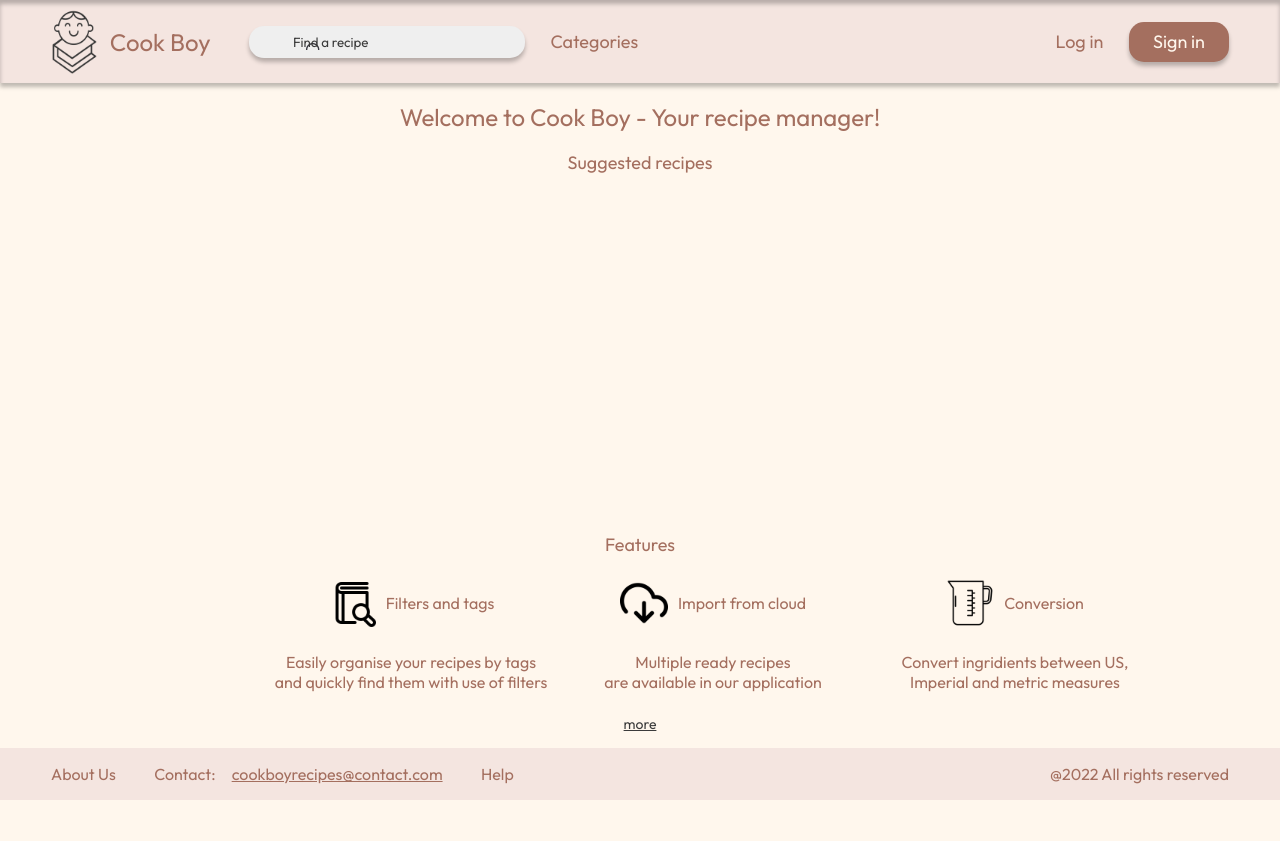
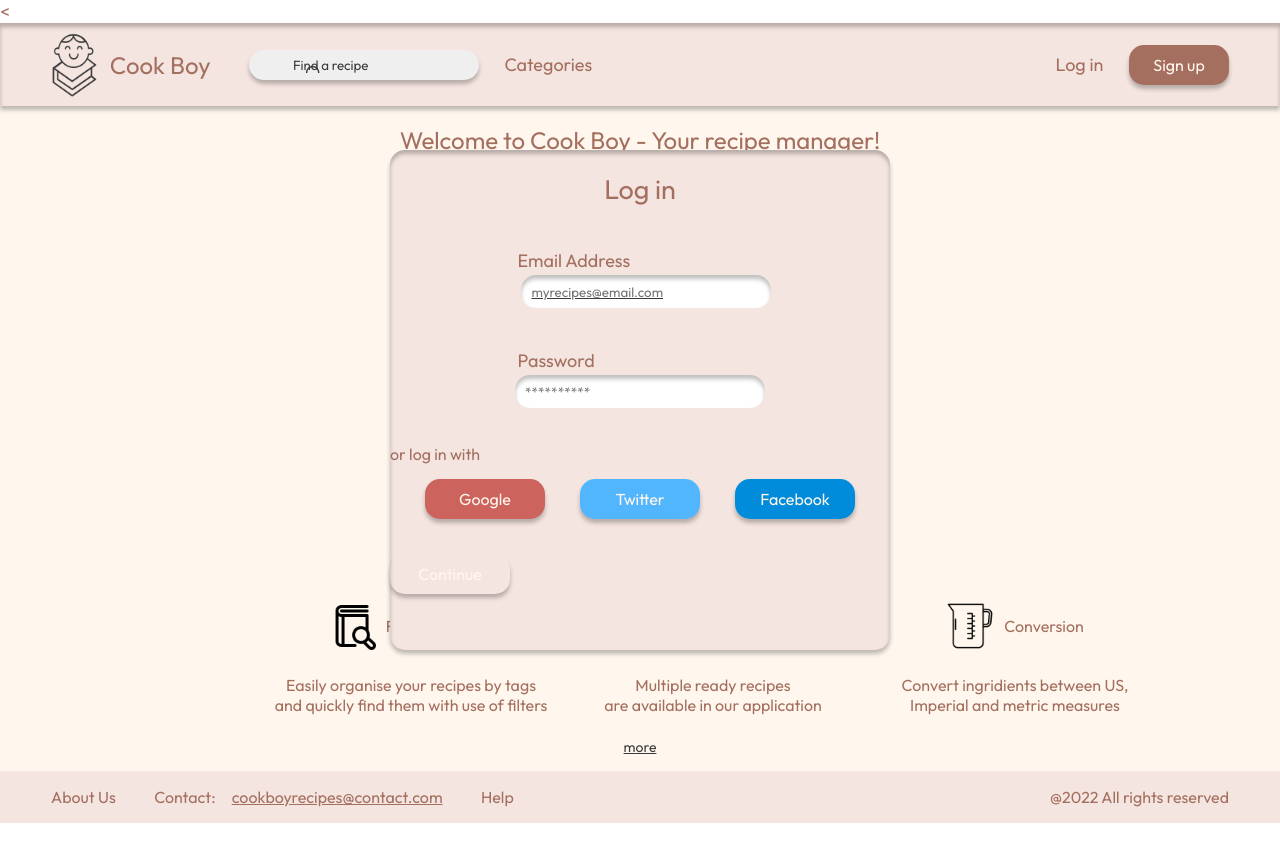
Before and after one commit to hubegaw/Cook-Boy---recipe-manager_old, a PHP site: page / in a window 1280 px wide. Before the commit the page ends 800 px from the top, so only its background shows below. Run offline with PHP 8.4, Linux system fonts and the light colour scheme.

Commit message:
working on authorisation

```diff
--- a/Routing.php
+++ b/Routing.php
@@ -1,4 +1,4 @@
-<?php
+<<?php
 
 require_once 'src/controllers/DefaultController.php';
 require_once 'src/controllers/SecurityController.php';
--- a/index.php
+++ b/index.php
@@ -8,5 +8,6 @@ $path = parse_url( $path, PHP_URL_PATH);
 Router::get('', 'DefaultController');
 Router::get('my_recipes', 'DefaultController');
 Router::get('add_recipe', 'DefaultController');
+Router::post('login', 'SecurityController');
 
 Router::run($path);
--- a/public/css/header.css
+++ b/public/css/header.css
@@ -4,7 +4,7 @@
     order: 0;
     min-height: 60px;
     background: #F4E5E0;
-    box-shadow: 0px 4px 4px rgba(0, 0, 0, 0.25), inset 0px 4px 4px rgba(0, 0, 0, 0.25);
+    box-shadow: 0 4px 4px rgba(0, 0, 0, 0.25), inset 0px 4px 4px rgba(0, 0, 0, 0.25);
     padding: 9px 51px;
 }
 
@@ -38,7 +38,7 @@
 }
 
 .box {
-    box-shadow: 0px 4px 4px rgba(0, 0, 0, 0.25);
+    box-shadow: 0 4px 4px rgba(0, 0, 0, 0.25);
     border-radius: 15px;
 }
 
@@ -66,9 +66,8 @@ button {
     background: #A46F5F;
     color: #FFF7ED;
     font-size: 16px;
-    box-shadow: 0px 4px 4px rgba(0, 0, 0, 0.25);
+    box-shadow: 0 4px 4px rgba(0, 0, 0, 0.25);
     border-radius: 15px;
     width: 100px;
     height: 40px;
-    font-size: inherit;
 }
--- a/public/css/home.css
+++ b/public/css/home.css
@@ -1,4 +1,5 @@
 @import './style.css' only screen and (min-width: 1024px);
+@import './popups.css' only screen and (min-width: 1024px);
 
 .welcome-sign {
     font-size: 24px;
--- a/public/css/popups.css
+++ b/public/css/popups.css
@@ -10,7 +10,7 @@
     width: 500px;
     height: 500px;
     background-color: #F4E5E0;
-    box-shadow: 0px 4px 4px rgba(0, 0, 0, 0.25), inset 0px 4px 4px rgba(0, 0, 0, 0.25);
+    box-shadow: 0 4px 4px rgba(0, 0, 0, 0.25), inset 0 4px 4px rgba(0, 0, 0, 0.25);
     border-radius: 15px;
 
     display: flex;
@@ -24,7 +24,7 @@
 }
 
 .log-in-popup {
-    display: none;
+    display: block;
 }
 
 .sign-in-popup {
@@ -37,7 +37,7 @@
     font-weight: 400;
 }
 
-.popups  span {
+.popups span {
     text-align: center;
     font-size: 16px;
     line-height: 50px;
@@ -112,7 +112,7 @@
     background: #008CDB;
 }
 
-.blur {
+#blur {
     display: none;
     position: absolute;
     top: 83px;
--- a/public/css/style.css
+++ b/public/css/style.css
@@ -1,5 +1,6 @@
 @import './header.css' only screen and (min-width: 1024px);
 @import './footer.css' only screen and (min-width: 1024px);
+@import url('https://fonts.googleapis.com/css2?family=Outfit:wght@400;500&display=swap');
 
 body {
     padding: 0;
--- a/public/views/home.php
+++ b/public/views/home.php
@@ -16,7 +16,7 @@
                 <a class="categories-button" href="categories.html">Categories</a>
                 <div class="login-buttons">
                     <button class="log-in">Log in</button>
-                    <button class="sign-in">Sign in</button>
+                    <button class="sign-in">Sign up</button>
                 </div>
             </nav>
         </div>
@@ -84,16 +84,16 @@
     </div>
     <div class="blur"></div>
     <div class="popups">
-        <div class="log-in-popup">
+        <form class="log-in-popup" action="login" method="POST">
             <h2>Log in</h2>
             <div class="inputs">
                 <div class="email-input">
-                    <div class="text">Email Address</div>
-                    <input class="email-input box" type="text" placeholder="myrecipes@email.com">
+                    <label for="email" class="text">Email Address</label>
+                    <input class="email box" type="text" placeholder="myrecipes@email.com">
                 </div>
                 <div class="password-input">
-                    <div class="text">Password</div>
-                    <input class="password-input box" type="text" placeholder="**********">
+                    <label for="password" class="text">Password</label>
+                    <input class="password box" type="password" placeholder="**********">
                 </div>
             </div>
             <span>or log in with</span>
@@ -102,10 +102,11 @@
                 <button class="twitter">Twitter</button>
                 <button class="facebook">Facebook</button>
             </div>
-            <button type="submit">Continue</button>
-        </div>
+            <button>Continue</button>
+        </form>
+        <form class="signup" action="" method="POST">
             <div class="sign-in-popup">
-            <h2>Sign in</h2>
+                <h2>Sign up</h2>
                 <div class="inputs">
                     <div class="email-input">
                         <div class="text">Email Address</div>
@@ -116,23 +117,23 @@
                         <input class="password-input box" type="password" placeholder="**********">
                     </div>
                 </div>
-            <span>or sign in with</span>
+                <span>or sign up with</span>
                 <div class="log-in-options">
                     <button class="google">Google</button>
                     <button class="twitter">Twitter</button>
                     <button class="facebook">Facebook</button>
                 </div>
             </div>
-        <form class="welcome-popup" action="login" method="POST">
+            <div class="welcome-popup">
                 <h1>We are happy to see You here!</h1>
                 <h2>Enter Your name, please</h2>
                 <div class="inputs">
                     <div class="name-input">
-                    <div class="text">Your name</div>
                         <input class="box" type="text" placeholder="Adam">
                     </div>
                 </div>
                 <button class="start-button" type="submit">Start!</button>
+            </div>
         </form>
     </div>
 </body>
--- a/src/controllers/SecurityController.php
+++ b/src/controllers/SecurityController.php
@@ -1,9 +1,10 @@
 <?php
 
 require_once 'AppController.php';
-require_once __DIR__.'/../models/User.php';
+require_once __DIR__ .'/../models/User.php';
 
 class SecurityController extends AppController {
+
     public function login() {
         $user = new User('hubert.gawczynski@gmail.com', 'admin', 'Hubert');
 
```
Also changed, not shown: src/controllers/DefaultController.php (+3 -6 lines). Lines whose indentation alone changed are shown as unchanged.
